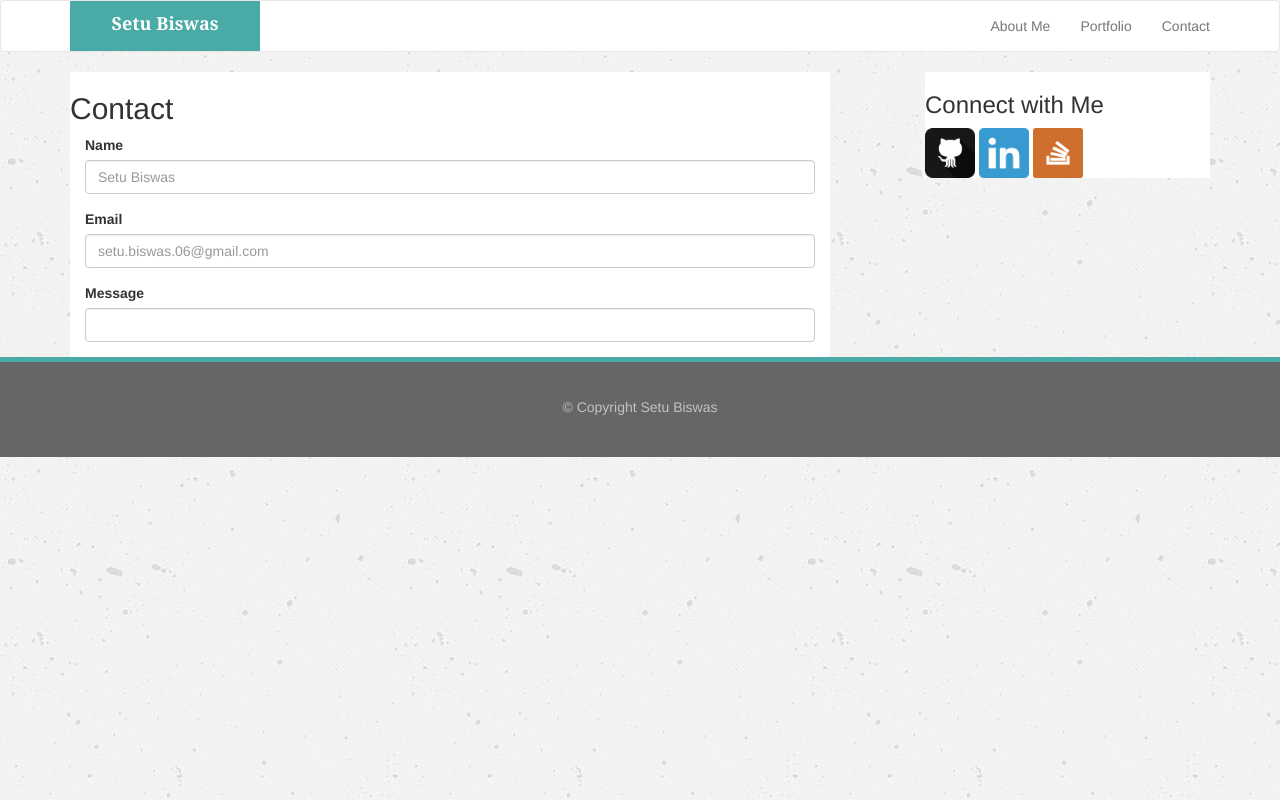
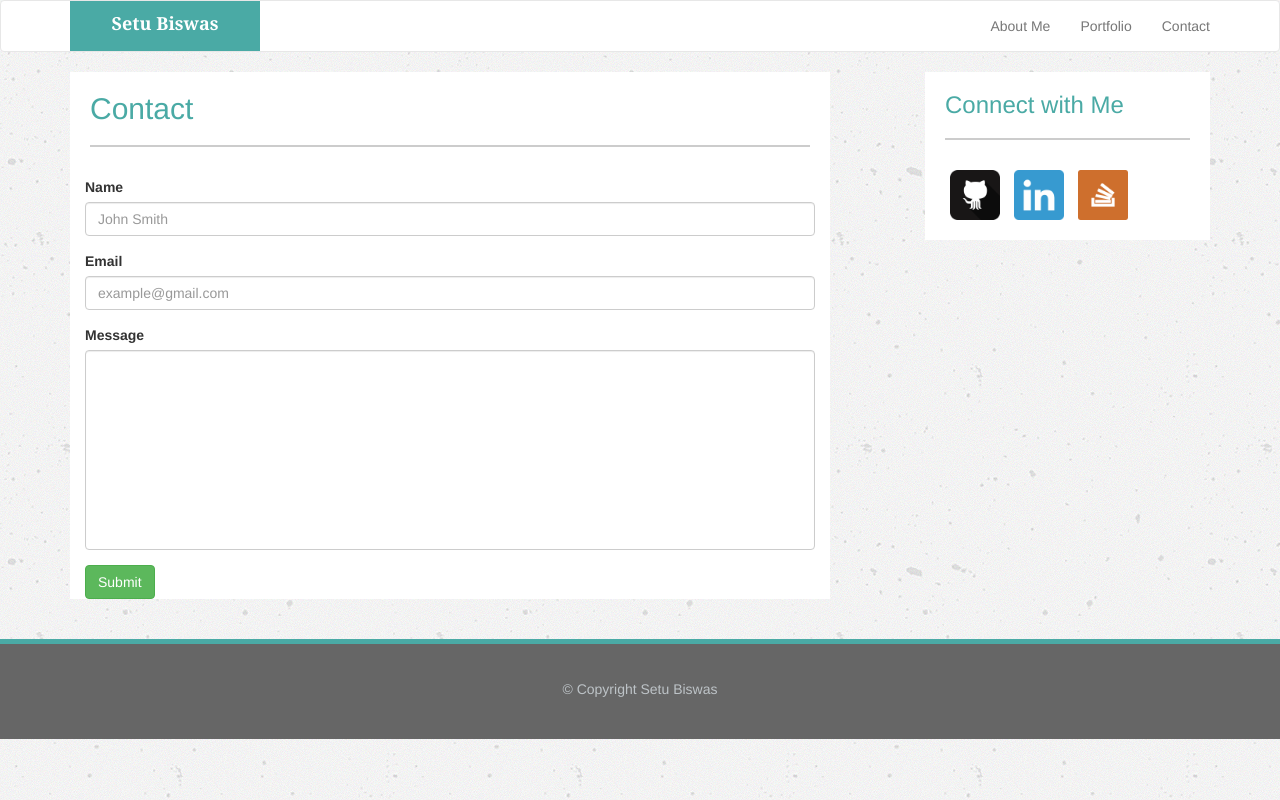
Before and after one commit to sbiswas2/Bootstrap-Portfolio, a plain HTML site: page contact.html in a window 1280 px wide. Drawn offline with nearby package versions, Linux system fonts and the light colour scheme.

Commit message:
new changes to css and contact.html file

```diff
--- a/assets/css/style.css
+++ b/assets/css/style.css
@@ -16,11 +16,26 @@
 #bio-image {
 	float: left;
 	margin-right: 20px;
+	margin-bottom: 20px;
 }
 
 #social-image {
 	height: 50px;
 	width: 50px;
+	margin-left: 5px;
+	margin-right: 5px;
+}
+
+.row {
+	padding-left: 20px;
+	padding-right: 20px;
+	padding-bottom: 20px;
+}
+
+h2, h3 {
+	color: #4aaaa5;
+	border-bottom: 2px solid #cccccc;
+	padding-bottom: 20px;
 }
 
 .main-bio {
@@ -33,6 +48,10 @@
 
 .main-bio, .sidebar {
 	background-color: white;
+}
+
+#exampleInputMessage1 {
+	height: 200px;
 }
 
 .hangman, .rpg, .trivia, .rutgers, .rock {
@@ -73,6 +92,7 @@ footer {
 	background-color: #666666;
 	color: #BDC3C7;
 	border-top: 5px solid #4aaaa5;
+	margin-top: 40px;
 	height: 100px;
 	text-align: center;
 	line-height: 90px;
--- a/contact.html
+++ b/contact.html
@@ -34,17 +34,18 @@
               <form>
                   <div class="form-group">
                       <label for="exampleInputName2">Name</label>
-                      <input type="text" class="form-control" id="exampleInputEmail2" placeholder="Setu Biswas">
+                      <input type="text" class="form-control" id="exampleInputEmail2" placeholder="John Smith">
                   </div>
                   <div class="form-group">
                       <label for="exampleInputEmail2">Email</label>
-                      <input type="email" class="form-control" id="exampleInputEmail2" placeholder="setu.biswas.06@gmail.com">
+                      <input type="email" class="form-control" id="exampleInputEmail2" placeholder="example@gmail.com">
                   </div>
                   <div class="form-group">
                       <label for="exampleInputMessage1">Message</label>
                       <input type="text" class="form-control" id="exampleInputMessage1">
                   </div>
               </form>
+              <button type="button" class="btn btn-success">Submit</button>
           </div>
 
           <!-- Side content area -->
```
Also changed, not shown: 1 other file.
